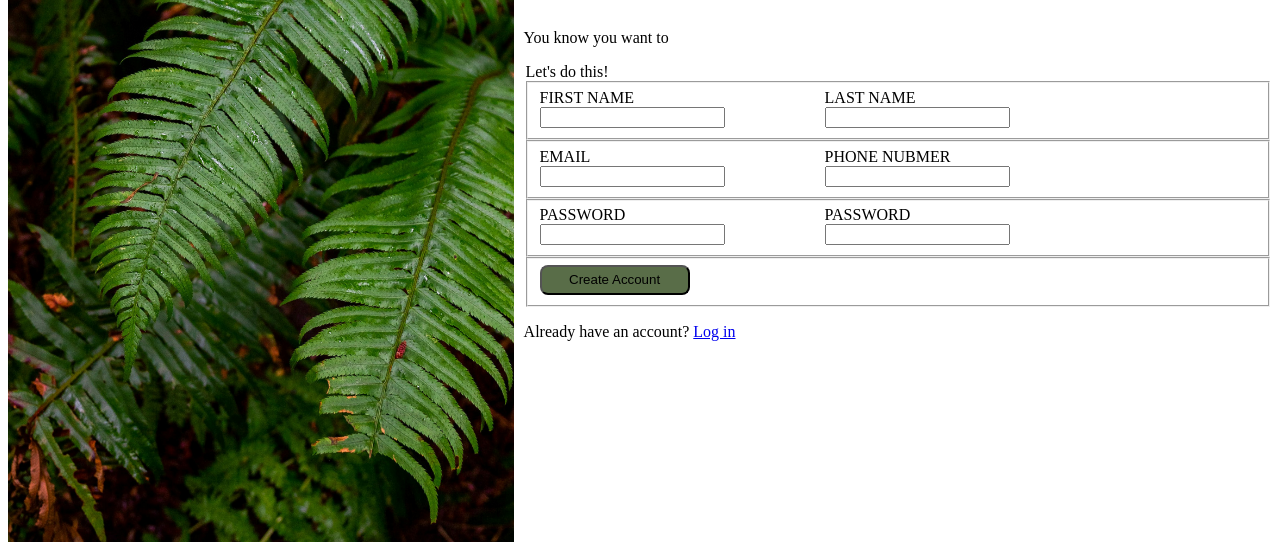
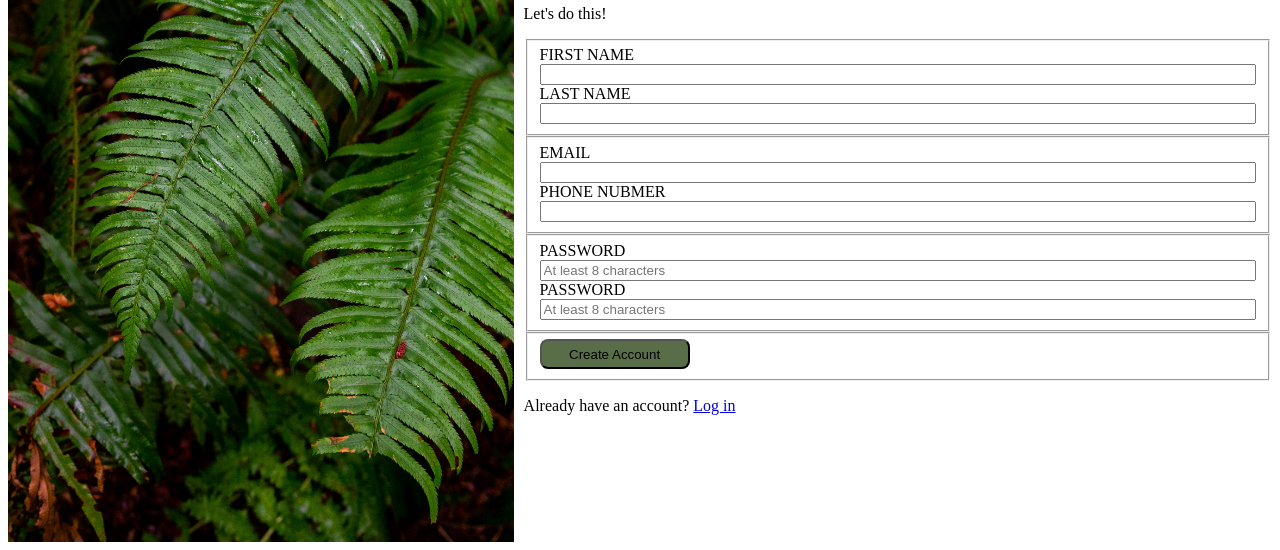
Before and after one commit to SanishPoudel/Sign-up-form, a plain HTML site: page index.html in a window 1280 px wide. Shown: the part 266-816 px from the top of the page. Drawn offline with Linux system fonts and the light colour scheme.

Commit message:
Added client side validation

```diff
--- a/index.html
+++ b/index.html
@@ -14,50 +14,50 @@
 
     <div class="content">
 
-      <p>This is not a real online service! You know you need something like this in your life to help you realize your deepest dreams.<br>Sign up now to get started.</p>
-      <p>You know you want to</p>
+      <p class="upper-text">This is not a real online service! You know you need something like this in your life to help you realize your deepest dreams.<br>Sign up <span>now</span> to get started.</p>
+      <p class="upper-text">You <span>know</span> you want to</p>
 
       <form action="post">
-        <legend>Let's do this!</legend>
+        <p>Let's do this!</p>
 
-        <fieldset class="name">
+        <fieldset class="data">
 
           <div class="field">
           <label for="first_name">FIRST NAME</label>
-          <input type="text" id="first_name" name="first_name">
+          <input type="text" id="first_name" name="first_name" required>
           </div>
 
           <div class="field">
           <label for="last_name">LAST NAME</label>
-          <input type="text" id="last_name" name="last_name">
+          <input type="text" id="last_name" name="last_name" required>
           </div>
 
         </fieldset>
 
-        <fieldset class="name">
+        <fieldset class="data">
 
           <div class="field">
             <label for="user_email">EMAIL</label>
-            <input type="email" name="user_email" id="user_email">
+            <input type="email" name="user_email" id="user_email" required>
           </div>
 
           <div class="field">
             <label for="phone">PHONE NUBMER</label>
-            <input type="number" name="phone" id="phone">
+            <input type="number" name="phone" id="phone" required>
           </div>
 
         </fieldset>
 
-        <fieldset class="name">
+        <fieldset class="data">
 
           <div class="field">
             <label for="password">PASSWORD</label>
-            <input type="password" id="password" name="password">
+            <input type="password" id="password" name="password" minlength="8" required placeholder="At least 8 characters">
           </div>
 
           <div class="field">
             <label for="conf_pass">PASSWORD</label>
-            <input type="password" name="conf_pass" id="conf_pass">
+            <input type="password" name="conf_pass" id="conf_pass" minlength="8" required placeholder="At least 8 characters">
           </div>
 
         </fieldset>
```
